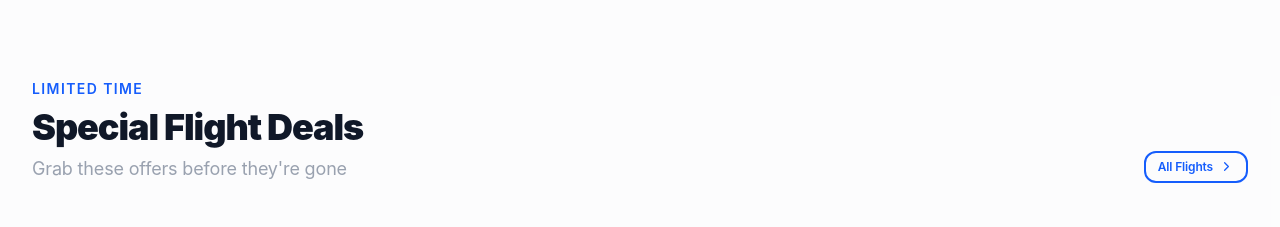
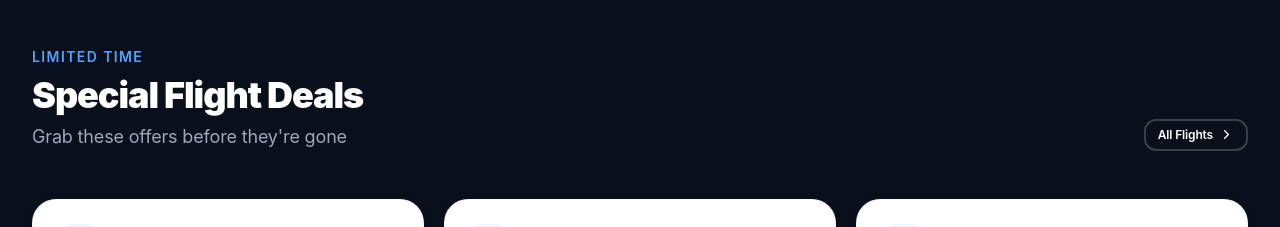
Before and after one commit to khalil2357/sharetrip-frontend, a Next.js app: page / in a window 1280 px wide. Shown: the part 1429-1656 px from the top of the page. Built offline with nearby package versions, Linux system fonts and the light colour scheme.

Commit message:
style: update flight deals section with dark bg and rounded overlap

```diff
--- a/src/app/page.tsx
+++ b/src/app/page.tsx
@@ -493,16 +493,16 @@ export default function HomePage() {
       </Section>
 
       {/* ── FLIGHT DEALS ─────────────────────────────────── */}
-      <Section className="bg-gray-50/50">
+      <Section className="bg-[#0A0F1C] rounded-t-[2.5rem] sm:rounded-t-[4rem] relative z-20 -mt-12 sm:-mt-16 pt-24 sm:pt-28 shadow-[0_-20px_40px_-15px_rgba(0,0,0,0.3)]">
         <div className="max-w-7xl mx-auto px-4 sm:px-6 lg:px-8">
           <motion.div variants={fadeUp} className="flex items-end justify-between mb-12">
             <div>
-              <p className="text-blue-600 text-sm font-semibold uppercase tracking-widest mb-2">Limited Time</p>
-              <h2 className="text-4xl font-black text-gray-900" style={{letterSpacing: '-0.03em'}}>Special Flight Deals</h2>
-              <p className="text-gray-400 text-lg mt-2">Grab these offers before they&apos;re gone</p>
+              <p className="text-blue-400 text-sm font-semibold uppercase tracking-widest mb-2">Limited Time</p>
+              <h2 className="text-4xl font-black text-white" style={{letterSpacing: '-0.03em'}}>Special Flight Deals</h2>
+              <p className="text-blue-100/70 text-lg mt-2">Grab these offers before they&apos;re gone</p>
             </div>
             <Link href="/flights">
-              <Button variant="outline" size="sm" className="rounded-xl hidden sm:flex gap-1.5">
+              <Button variant="outline" size="sm" className="rounded-xl hidden sm:flex gap-1.5 border-white/20 text-white hover:bg-white/10 hover:text-white">
                 All Flights <ChevronRight size={15} />
               </Button>
             </Link>
```
